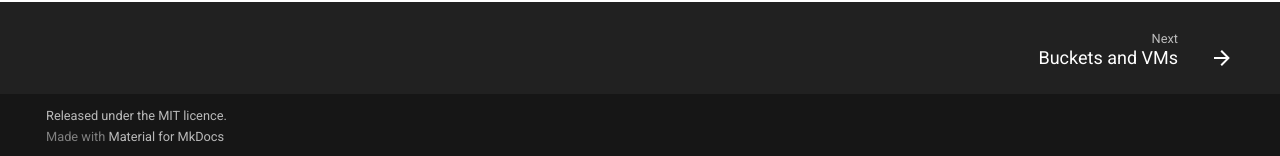
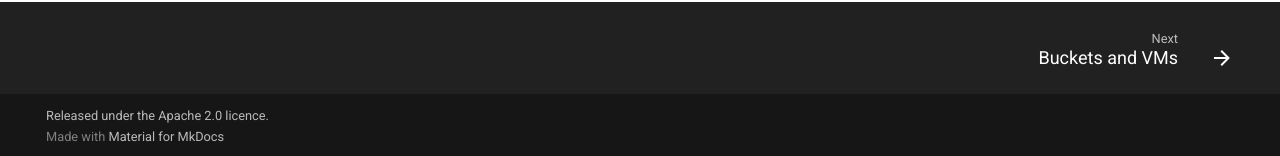
Before and after one commit to CMBAgents/open-r1-tpu, an MkDocs documentation site: the page built from docs/index.md, in a window 1280 px wide and 900 px high, scrolled down 2903 px. Shown: the part 741-897 px from the top of the window. Built offline with MkDocs 1.6.1 and Material for MkDocs 9.7.7, drawn with Linux system fonts in a browser that asks for light colours; comment, search, counter and statistics services are not loaded.

Commit message:
update license

```diff
--- a/mkdocs.yml
+++ b/mkdocs.yml
@@ -16,7 +16,7 @@ site_url: https://cmbagents.github.io/open-r1-tpu/
 repo_url: https://github.com/CMBAgents/open-r1-tpu
 repo_name: CMBAgents/open-r1-tpu
 edit_uri: edit/main/docs/
-copyright: Released under the MIT licence.
+copyright: Released under the Apache 2.0 licence.
 
 # The pins live beside the pages but are not one of them.
 exclude_docs: |
--- a/pyproject.toml
+++ b/pyproject.toml
@@ -8,7 +8,8 @@ version = "0.1.0"
 description = "Supervised fine-tuning, GRPO and benchmark evaluation of language models on TPUs, built on Tunix"
 readme = "README.md"
 requires-python = ">=3.13,<3.14"
-license = {text = "MIT"}
+license = "Apache-2.0"
+license-files = ["LICENSE"]
 dependencies = [
   "datasets>=3.0",
   "gcsfs>=2024.6",
```
Also changed, not shown: 1 other file.
